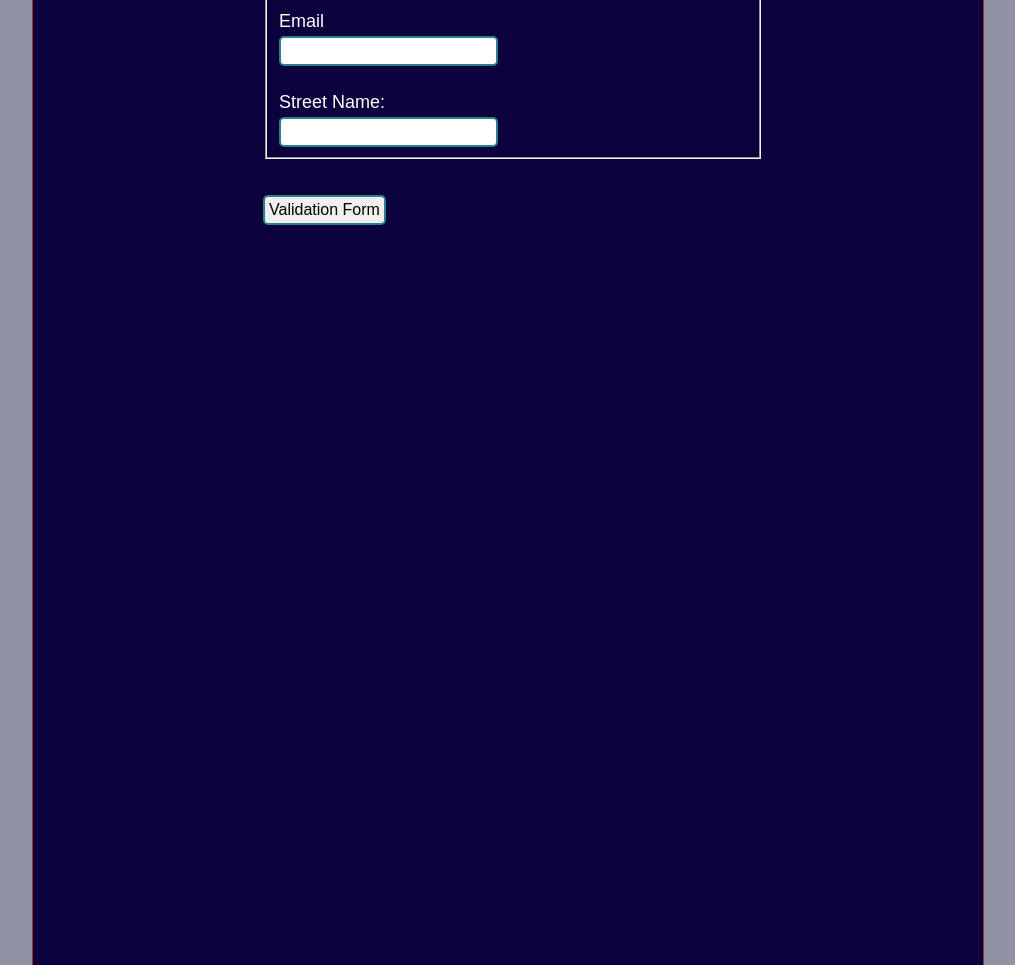
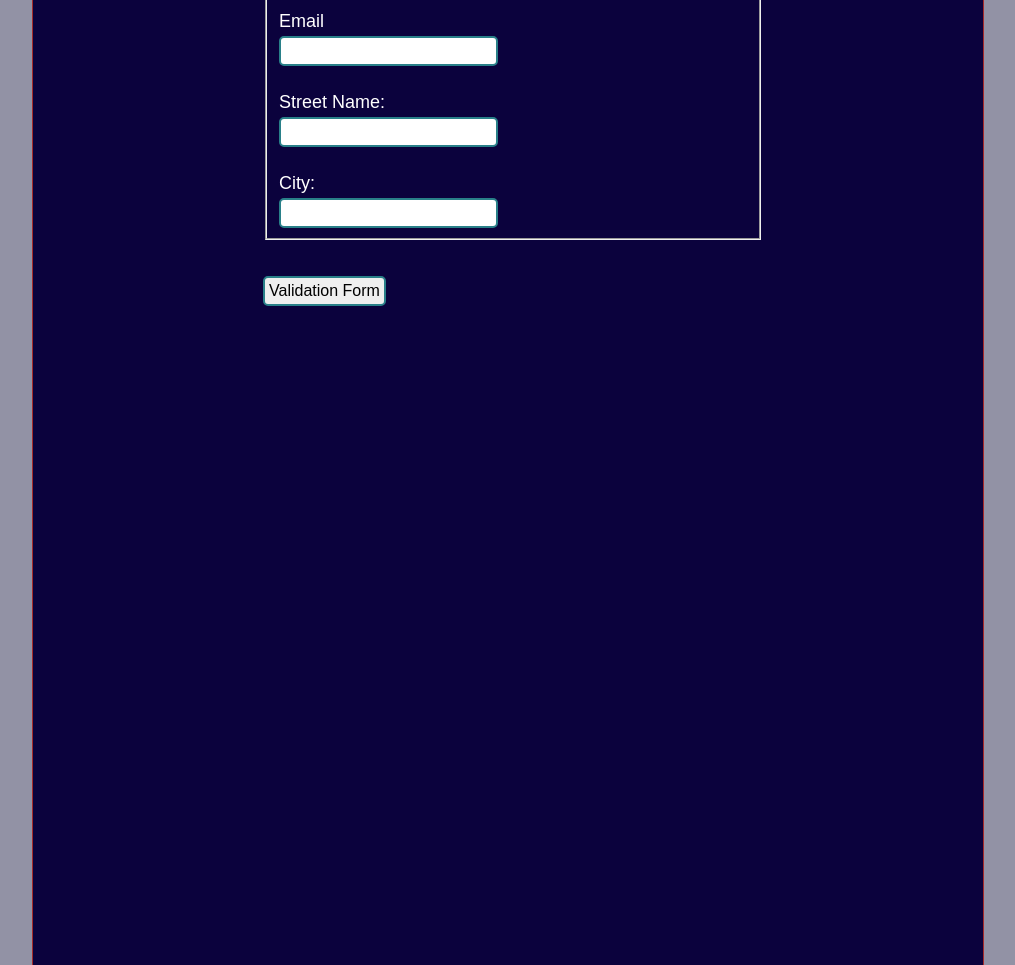
Before and after one commit to selenasiri/gatsby-voice-performance, a Gatsby site: page /registration in a window 1280 px wide. Shown: the part 748-1713 px from the top of the page, without its empty margins (132-1147 px from the left). Built offline with nearby package versions, Linux system fonts and the light colour scheme; Gatsby itself is replaced by a stand-in of ours.

Commit message:
add more fields

```diff
--- a/src/pages/registration.jsx
+++ b/src/pages/registration.jsx
@@ -58,6 +58,12 @@ const Registration = () => {
 
           <label htmlFor="streetName">Street Name:</label>
           <input type="text" name="streetName" id="streetName" />
+
+          <br />
+          <br />
+
+          <label htmlFor="city">City:</label>
+          <input type="text" name="city" id="city" />
         </fieldset>
         <br /> <br />
         <input className="submit-btn" type="submit" value="Validation Form" />
```
